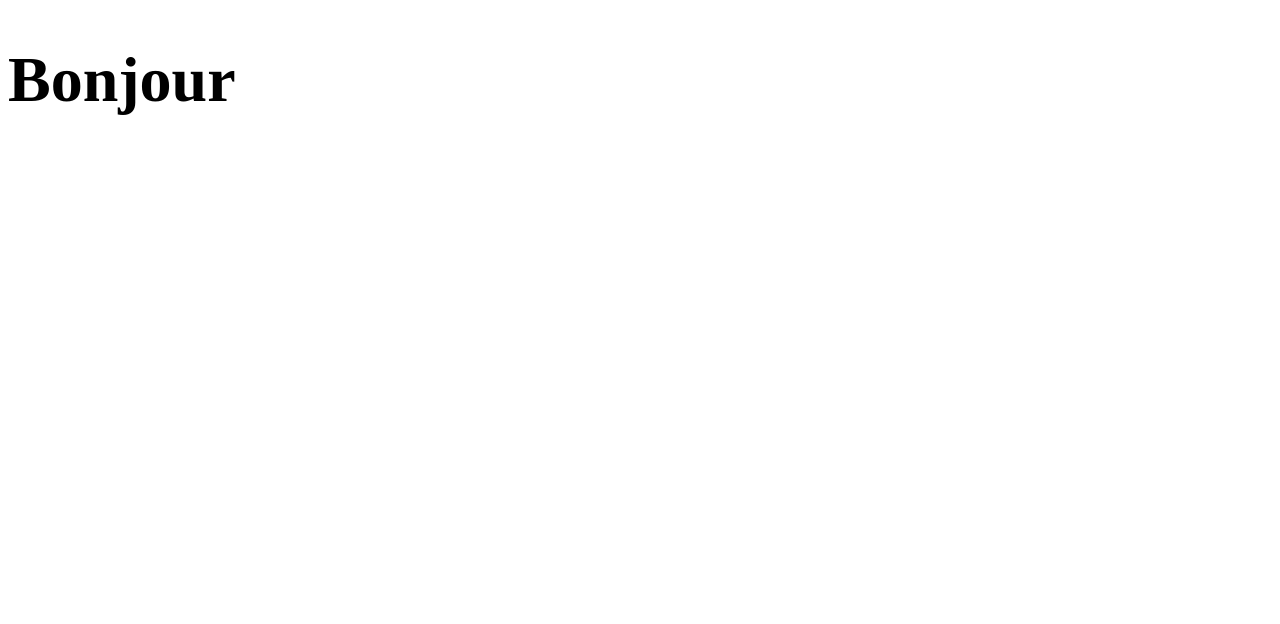
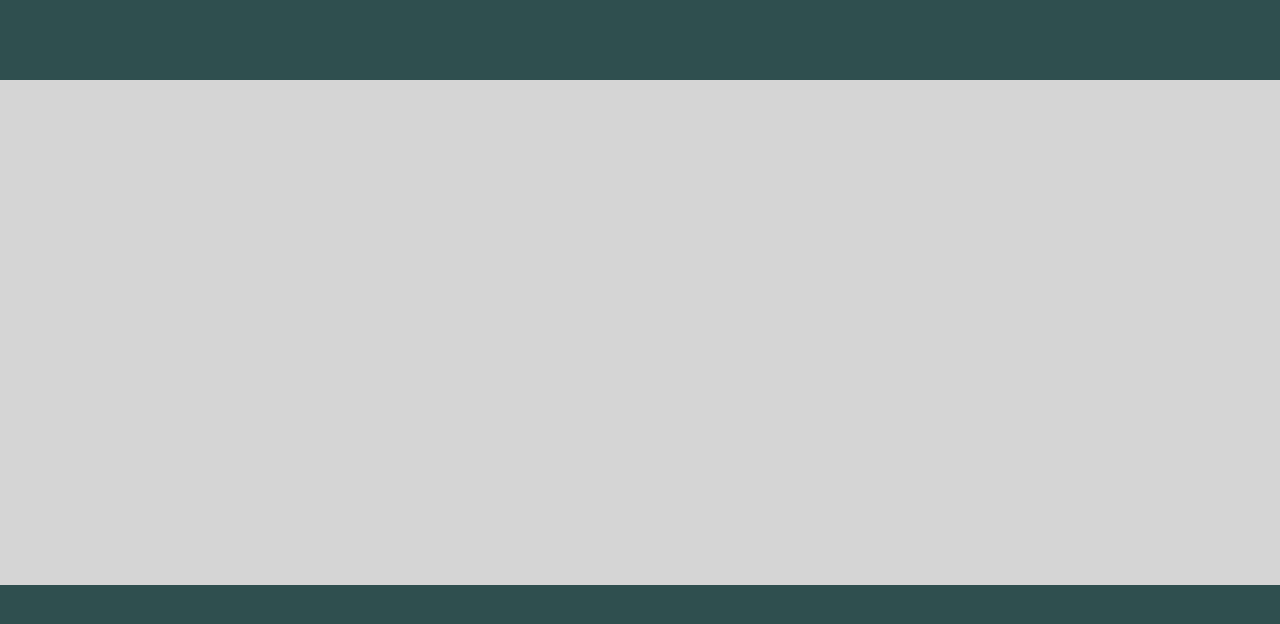
Before and after one commit to Djeg/formation-react, a React (Create React App) app: page / in a window 1280 px wide. Shown: the top 624 px of the page. Built offline with nearby package versions, Linux system fonts and the light colour scheme.

Commit message:
Ajout de la correction du design 1

```diff
--- a/src/exos/design1/App.js
+++ b/src/exos/design1/App.js
@@ -1,4 +1,7 @@
 import React from 'react'
+import HeaderBar from './HeaderBar'
+import Content from './Content'
+import FooterBar from './FooterBar'
 
 /**
  * Contient tout les composants (ainsi
@@ -6,4 +9,12 @@ import React from 'react'
  *
  * @ref https://www.figma.com/file/uqUjILdONGoXCEImw1iYqv/Untitled?node-id=0%3A1
  */
-export default function App() {}
+export default function App() {
+  return (
+    <>
+      <HeaderBar></HeaderBar>
+      <Content></Content>
+      <FooterBar></FooterBar>
+    </>
+  )
+}
--- /dev/null
+++ b/src/exos/design1/Content.js
@@ -0,0 +1,6 @@
+import React from 'react'
+import style from './Content.module.css'
+
+export default function Content() {
+  return <main className={style.Content}></main>
+}
--- /dev/null
+++ b/src/exos/design1/Content.module.css
@@ -0,0 +1,4 @@
+.Content {
+  background-color: rgb(213, 213, 213);
+  flex-grow: 2;
+}
--- /dev/null
+++ b/src/exos/design1/FooterBar.js
@@ -0,0 +1,6 @@
+import React from 'react'
+import style from './FooterBar.module.css'
+
+export default function FooterBar() {
+  return <footer class={style.FooterBar}></footer>
+}
--- /dev/null
+++ b/src/exos/design1/FooterBar.module.css
@@ -0,0 +1,4 @@
+.FooterBar {
+  background-color: darkslategrey;
+  min-height: 215px;
+}
--- /dev/null
+++ b/src/exos/design1/HeaderBar.js
@@ -0,0 +1,6 @@
+import React from 'react'
+import style from './HeaderBar.module.css'
+
+export default function HeaderBar() {
+  return <header className={style.HeaderBar}></header>
+}
--- /dev/null
+++ b/src/exos/design1/HeaderBar.module.css
@@ -0,0 +1,4 @@
+.HeaderBar {
+  min-height: 80px;
+  background-color: darkslategrey;
+}
--- /dev/null
+++ b/src/index.css
@@ -0,0 +1,14 @@
+/*
+Fichier css principal,
+permet de styliser les balises
+*/
+html, body {
+  margin: 0;
+  padding: 0;
+}
+body, #root {
+  display: flex;
+  flex-direction: column;
+  min-height: 100vh;
+  min-width: 100vw;
+}
--- a/src/index.js
+++ b/src/index.js
@@ -1,5 +1,6 @@
 import React from 'react'
 import { render } from 'react-dom'
-import App from './example/App'
+import App from './exos/design1/App'
+import './index.css'
 
 render(<App />, document.querySelector('#root'))
```
Also changed, not shown: 1 other file (tests, documents, lock files or other folders).
